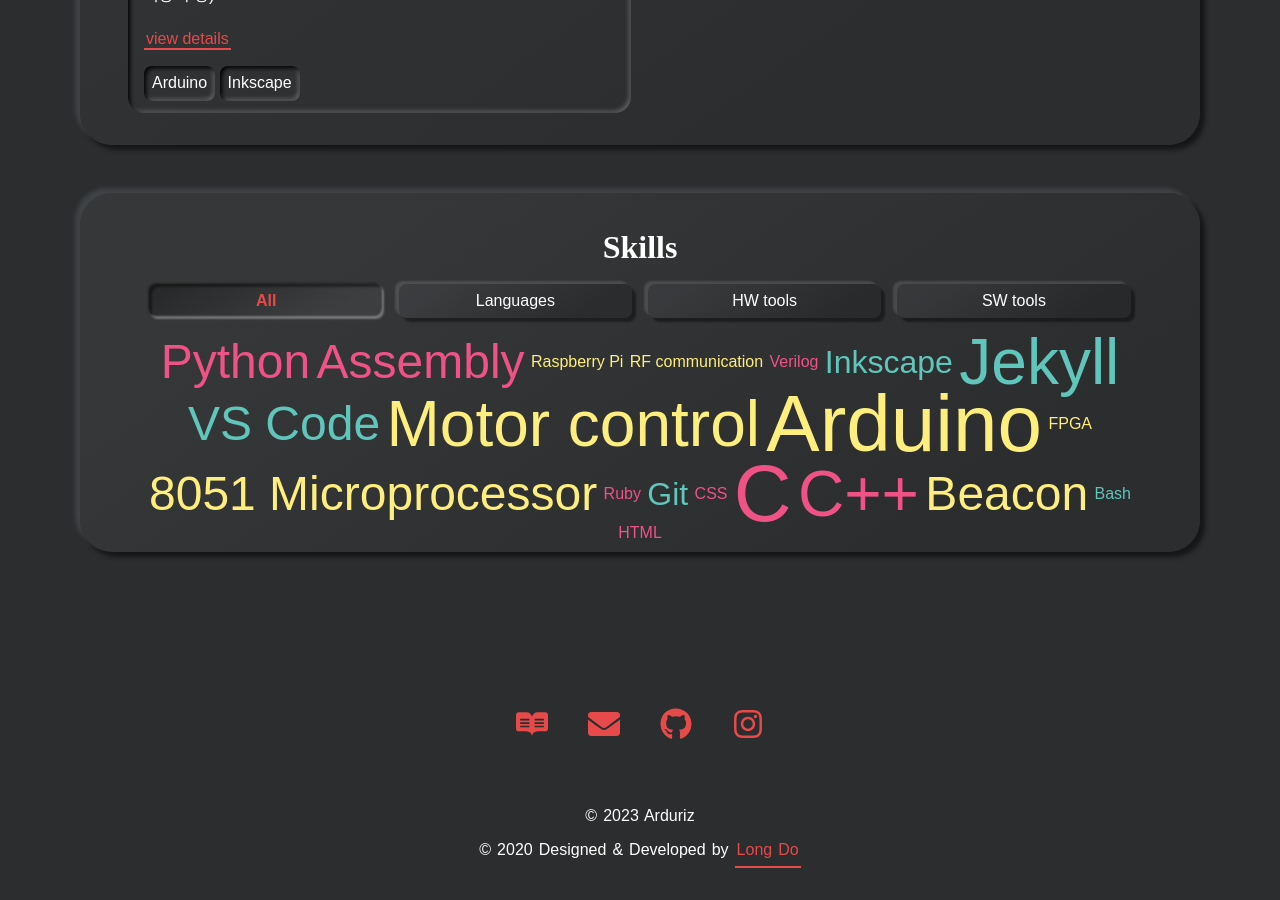
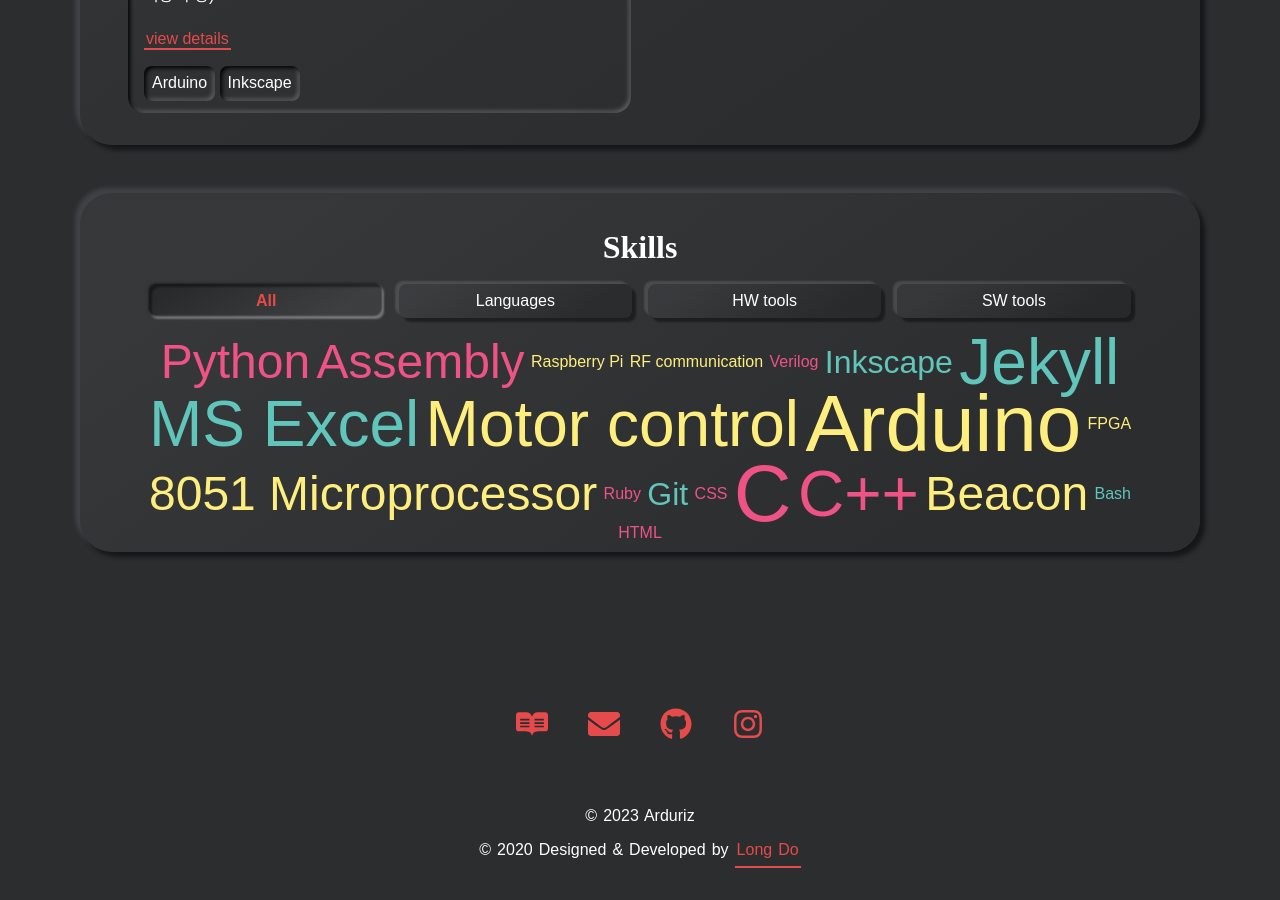
Before and after one commit to Aduryz/about, a Jekyll site: the page built from index.html, in a window 1280 px wide and 900 px high, scrolled down 4099 px. Built offline with Jekyll 4.4.1, drawn with Linux system fonts in a browser that asks for light colours; some web fonts are replaced.

Commit message:
Update skills-frameworks.yml

```diff
--- a/_data/skills-frameworks.yml
+++ b/_data/skills-frameworks.yml
@@ -43,8 +43,8 @@
 - name: Bash
   weight: 1
 
-- name: VS Code
-  weight: 3
+- name: MS Excel
+  weight: 4
 
 - name: Inkscape
   weight: 2
```
